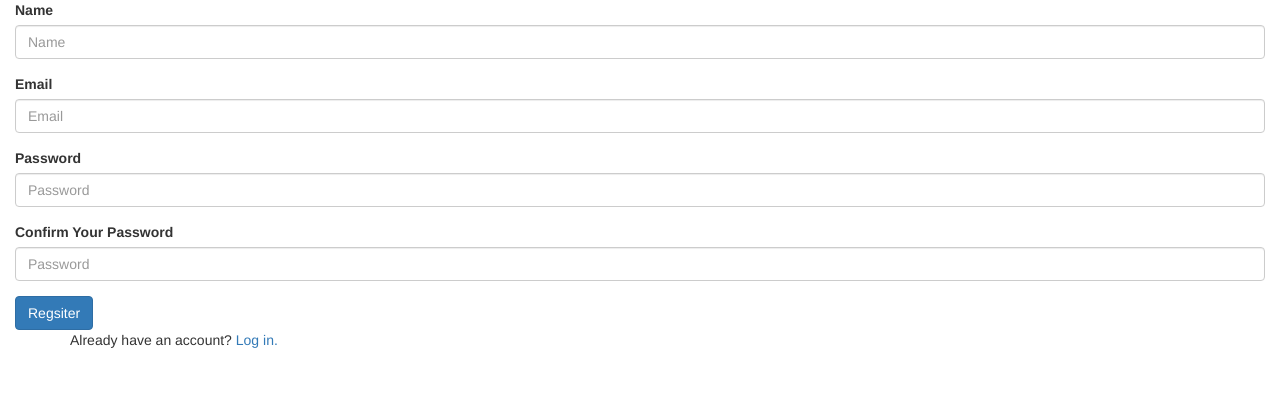
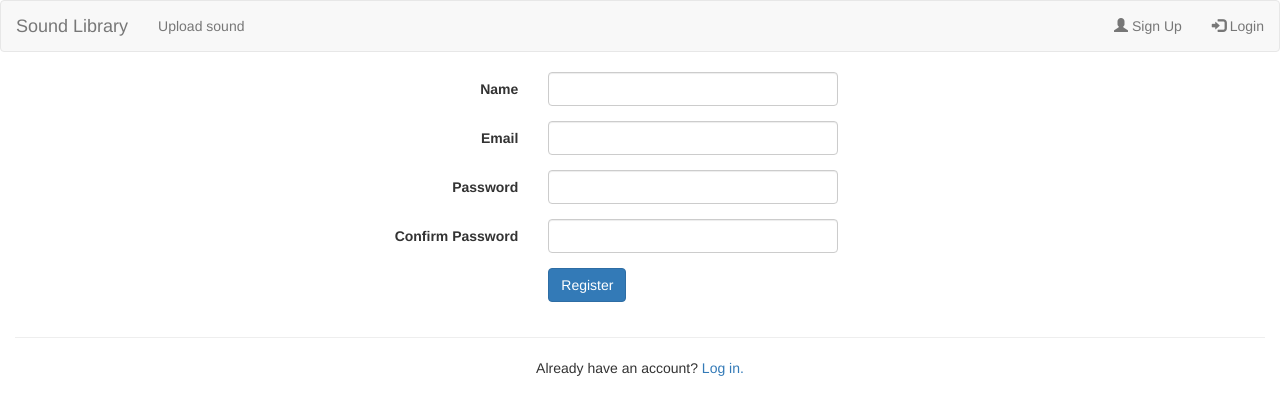
Before and after one commit to CleverShovel/sound_library, a Flask app: page /signup in a window 1280 px wide. Shown: the top 415 px of the page. Run offline with Flask 2, Linux system fonts and the light colour scheme; some libraries are stand-ins or nearby versions.

Commit message:
auth forms redesign

```diff
--- a/application/auth.py
+++ b/application/auth.py
@@ -86,5 +86,5 @@ def load_user(user_id):
 @login_manager.unauthorized_handler
 def unauthorized():
     """Redirect unauthorized users to Login page."""
-    flash('You must be logged in to view that page.')
+    flash('You must be logged in to view that page.', 'warning')
     return redirect(url_for('auth_bp.login_page'))
--- a/application/forms.py
+++ b/application/forms.py
@@ -18,7 +18,7 @@ class SignupForm(FlaskForm):
                                        Length(min=6, message=(
                                            'Please select a stronger password.')),
                                        EqualTo('confirm', message='Passwords must match')])
-  confirm = PasswordField('Confirm Your Password')
+  confirm = PasswordField('Confirm Password')
 
 
 class LoginForm(FlaskForm):
--- a/application/templates/signup.html
+++ b/application/templates/signup.html
@@ -1,29 +1,35 @@
 {% extends 'layout.html' %}
 {% import "bootstrap/wtf.html" as wtf %}
-
-{% block navbar %}
-{% endblock %}
 
 {% block content %}
 {{ super() }}
 <div class="container-fluid">
-  <form class="form" method="post" role="form" enctype="multipart/form-data">
+  <div class="row">
+    <div class="col-sm-6 col-sm-offset-3">
+      <form class="form-horizontal" method="post" role="form">
         {{ form.csrf_token() }}
+
+        {% for field in form %}
+        {% if field!=form.csrf_token %}
         <div class="form-group">
-      {{ wtf.form_field(form.name, class='form-control', placeholder='Name') }}
+          {{ field.label(class_='control-label col-sm-4') }}
+          <div class='col-sm-6'>
+            {{ field(class_='form-control') }}
           </div>
+        </div>
+        {% endif %}
+        {% endfor %}
         <div class="form-group">
-      {{ wtf.form_field(form.email, class='form-control', placeholder='Email') }}
+          <div class="col-sm-6 col-sm-offset-4">
+            <button type="submit" class="btn btn-primary">Register</button>
           </div>
-    <div class="form-group">
-      {{ wtf.form_field(form.password, class='form-control', placeholder='Password') }}
         </div>
-    <div class="form-group">
-      {{ wtf.form_field(form.confirm, class='form-control', placeholder='Password') }}
+
+      </form>
     </div>
-    <input class="btn btn-primary" type="submit" value="Regsiter">
-  </form>
-  <div class="container">
+  </div>
+  <hr>
+  <div class="text-center">
     <span>Already have an account? <a href="{{ url_for('auth_bp.login_page') }}">Log in.</a><span>
   </div>
 </div>
```
Also changed, not shown: application/templates/login.html (+25 -13 lines). Lines whose indentation alone changed are shown as unchanged.
